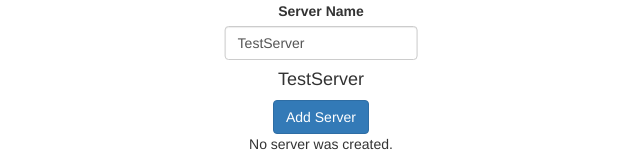
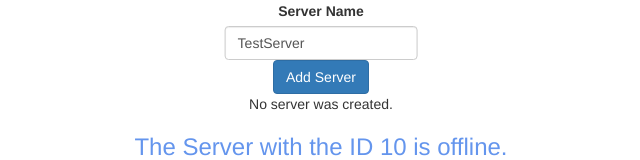
Before and after one commit to faddah/angular-8-udemy-course, an Angular app in the folder first-app/: page / in a window 1280 px wide. Shown: the part 261-421 px from the top of the page, without its empty margins (319-959 px from the left). Built offline with nearby package versions, Linux system fonts and the light colour scheme.

Commit message:
Commented out String interpolation of {{ serverName }}.

```diff
--- a/first-app/src/app/servers/servers.component.html
+++ b/first-app/src/app/servers/servers.component.html
@@ -7,7 +7,7 @@
   class="form-control"
   [(ngModel)]="serverName"
 />
-<h4>{{ serverName }}</h4>
+<!-- <h4>{{ serverName }}</h4> -->
 <button
   class="btn btn-primary"
   [disabled]="!allowNewServer"
```
